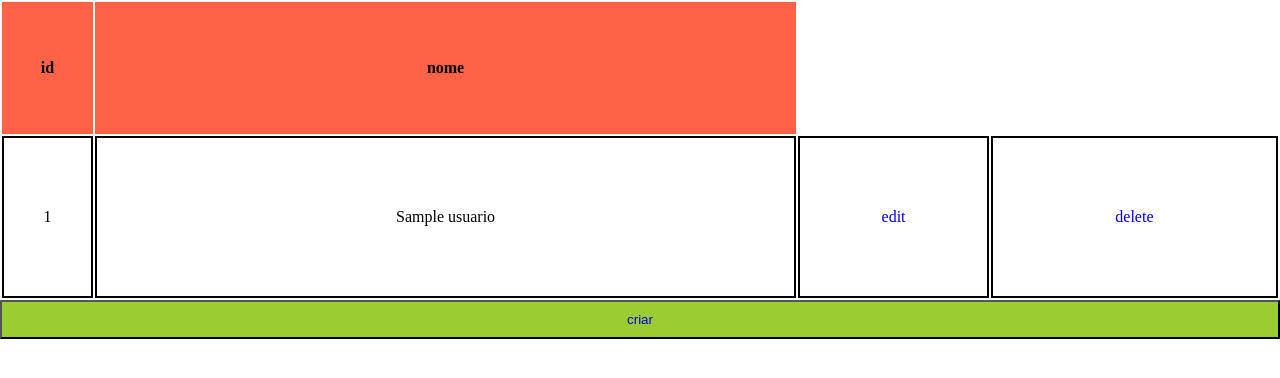
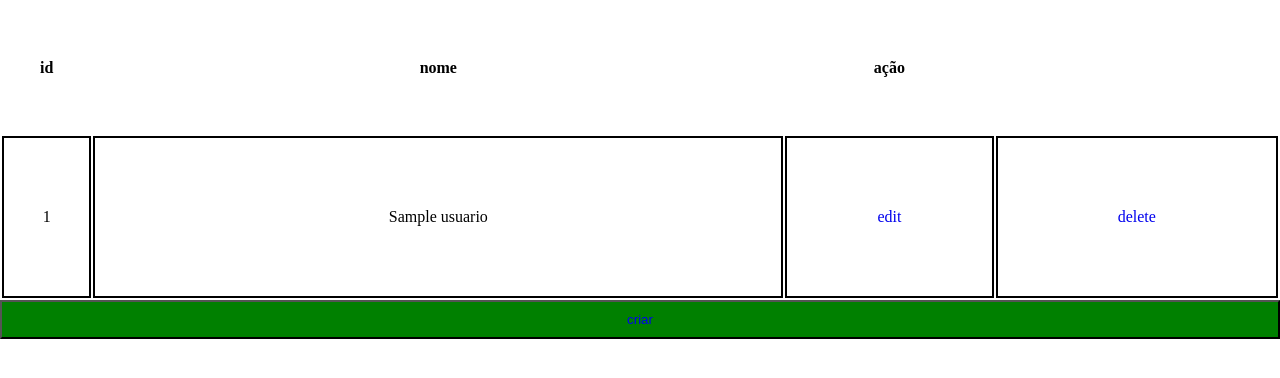
Before and after one commit to danielkaio/lista_produtos, a Flask app: page / in a window 1280 px wide. Shown: the top 378 px of the page. Run offline with Flask 2, Linux system fonts and the light colour scheme; tables that the repository leaves empty hold one stand-in row (values such as "Sample post").

Commit message:
pequena modificaçao

```diff
--- a/app/static/css/estilos.css
+++ b/app/static/css/estilos.css
@@ -23,20 +23,9 @@ a {
     text-decoration: none;
 }
 
-th {
-    background-color: tomato;
-}
-
 button {
     text-align: center;
     width: 100%;
-    height: 100%;
-    text-decoration: none;
-    color: whitesmoke;
-    background-color: yellowgreen;
     padding: 10px;
+    background-color: green;
 }
-
-button:hover {
-    opacity: 0.5;
-}
--- a/app/templates/lista.html
+++ b/app/templates/lista.html
@@ -13,6 +13,8 @@
         <tr>
             <th>id</th>
             <th>nome</th>
+            <th>ação</th>
+
         </tr>
         {% for usuario in usuario %}
         <tr>
@@ -21,6 +23,7 @@
             <td><a href="/edit/{{usuario.id}}">edit</a></td>
             <td><a href="/delete/{{usuario.id}}">delete</a></td>
         </tr>
+
         {%endfor%}
     </table>
 
```
Also changed, not shown: app/templates/form.html (+9 -5 lines).
